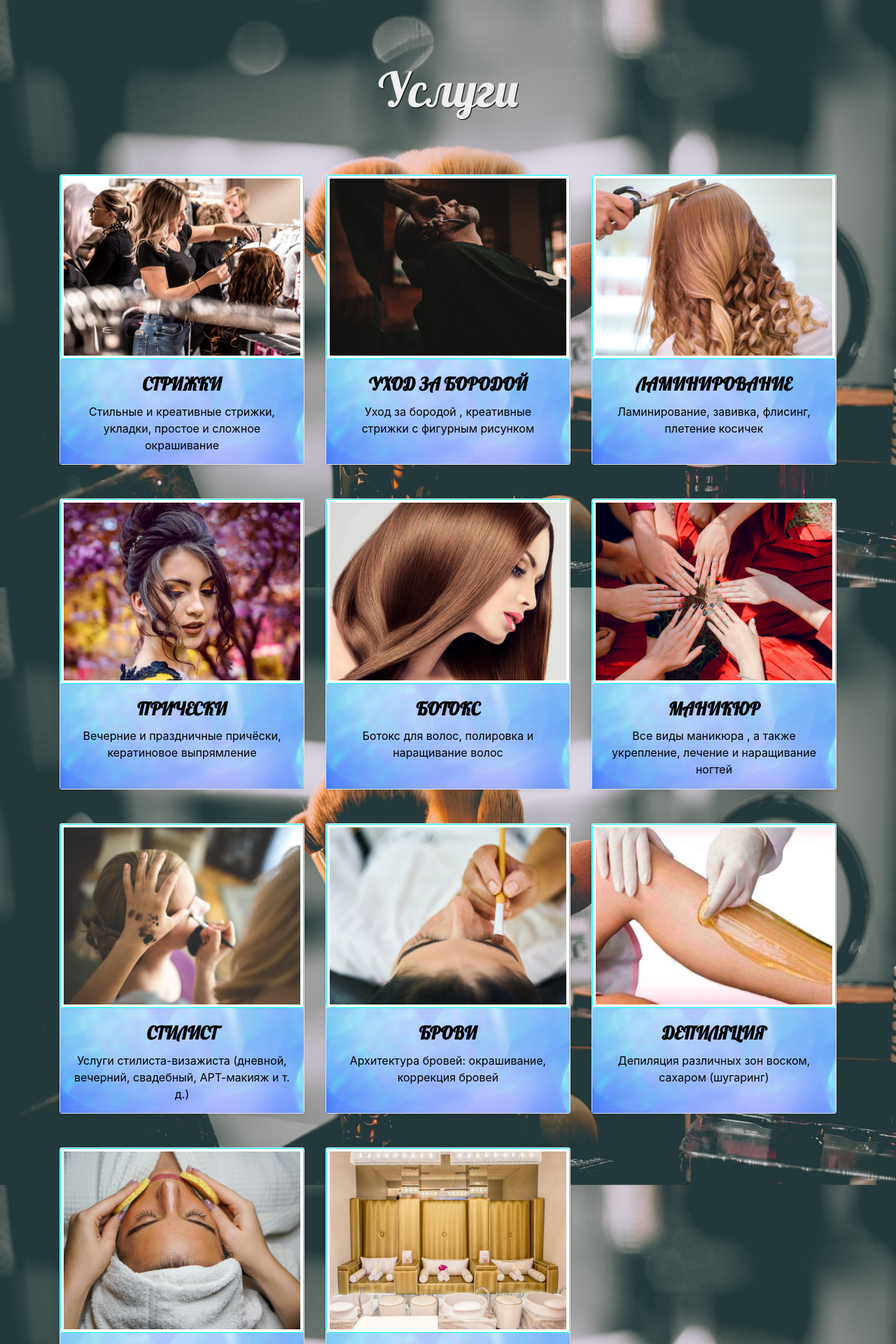
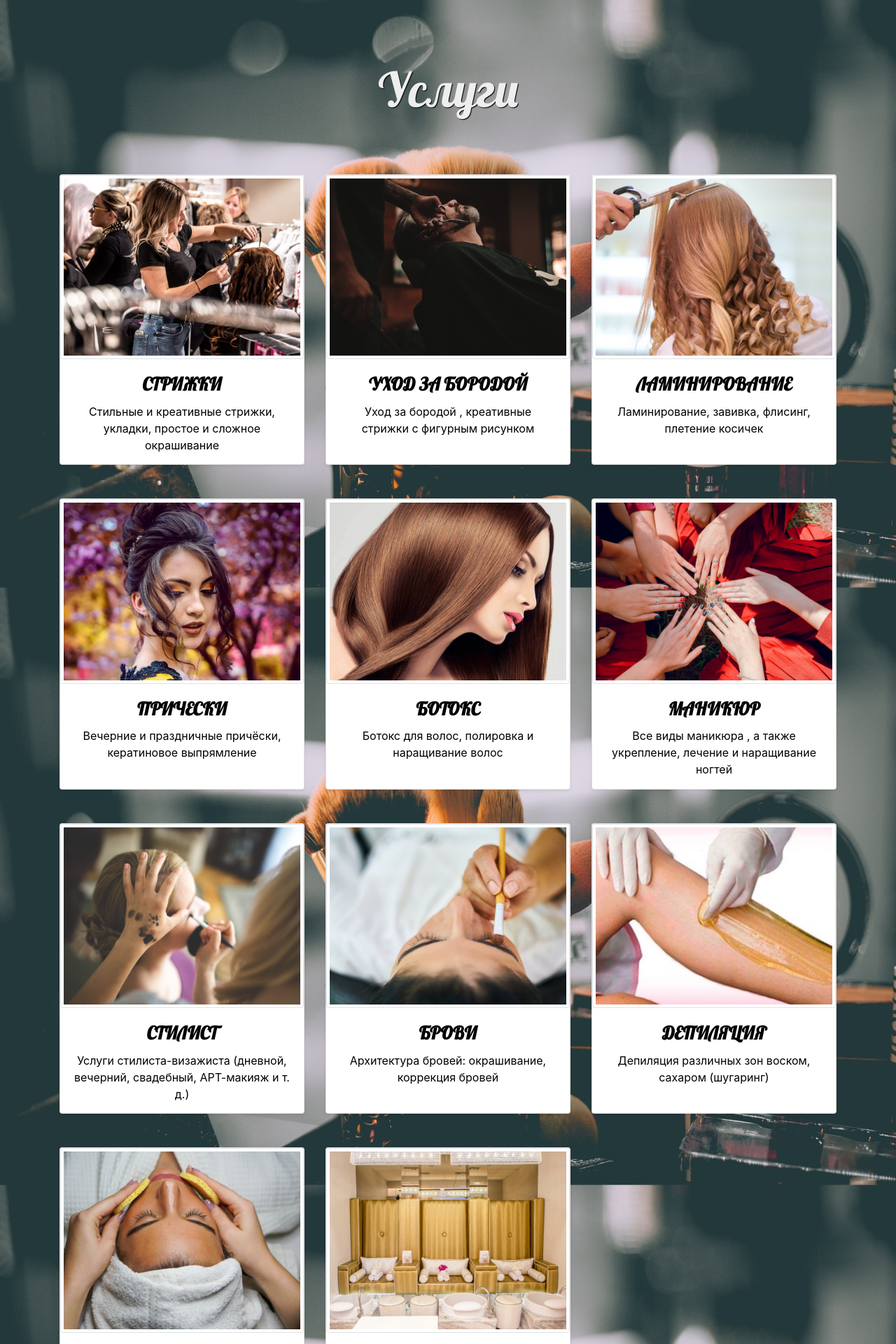
Before and after one commit to gleb89/beauty-salon-py, a Flask app: page / in a window 1280 px wide. Shown: the part 1820-3740 px from the top of the page at 70% size. Run offline with Flask 2, Linux system fonts and the light colour scheme; some libraries are stand-ins or nearby versions.

Commit message:
Update styles.css

```diff
--- a/app/static/css/styles.css
+++ b/app/static/css/styles.css
@@ -148,10 +148,6 @@ body {
   height: 150px;
   color: #000;
   background-color: transparent;
-  background-image: url(./images/cb.jpg);
-}
-.gap {
-  border-color: aqua;
 }
 
 /*  gallery */
```
